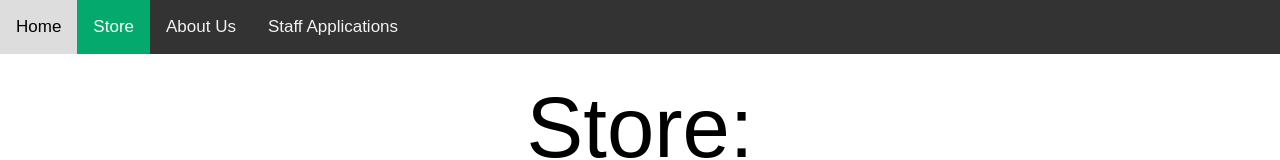
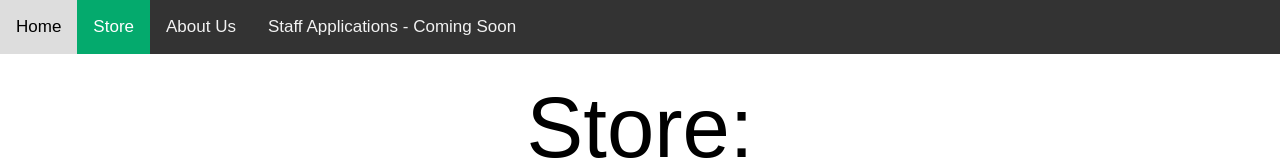
Before and after one commit to AstroidPocketEdition/AstroidPocketEdition.github.io, a plain HTML site: page store.html in a window 1280 px wide. Shown: the top 160 px of the page. Drawn offline with Linux system fonts and the light colour scheme; a web font is replaced by a local one.

Commit message:
Update store.html

```diff
--- a/store.html
+++ b/store.html
@@ -9,7 +9,7 @@
   <a href="index.html">Home</a>
   <a class="active" href="#">Store</a>
   <a href="#contact">About Us</a>
-  <a href="#about">Staff Applications</a>
+  <a href="#about">Staff Applications - Coming Soon</a>
 </div>
     <h1 id="comingsoon">Store:</h1>
     <button class="w3-button w3-purple" href="https://astroidpe.tebex.io/category/2010165">Go To Store</button>
```
